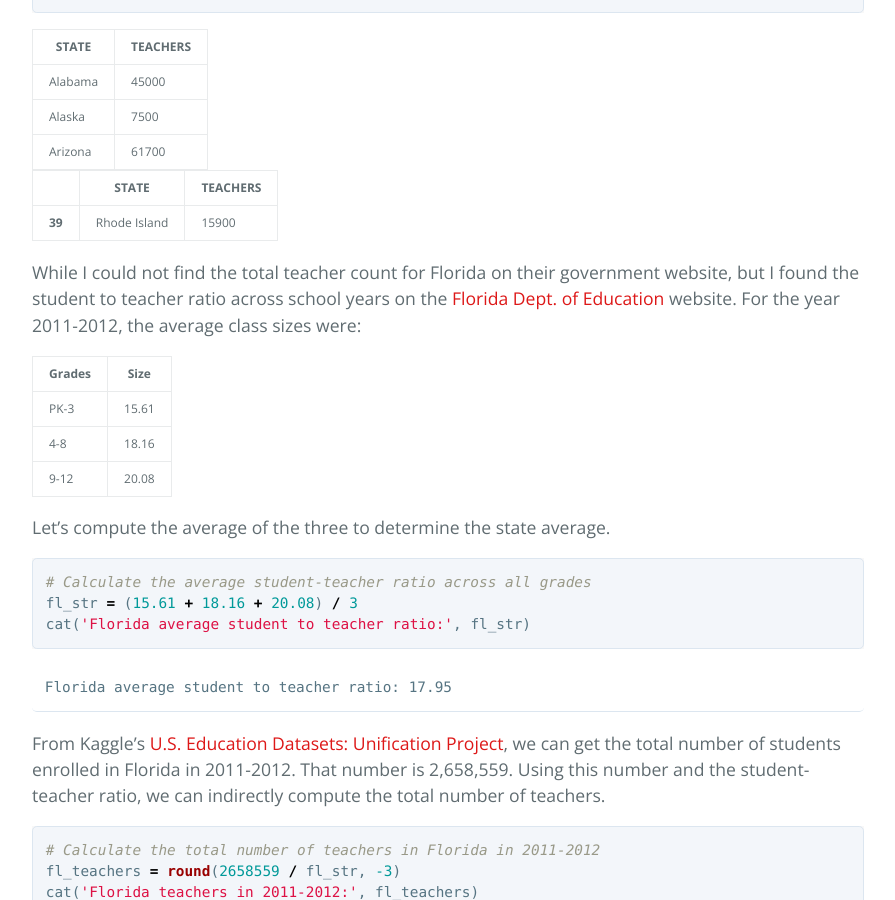
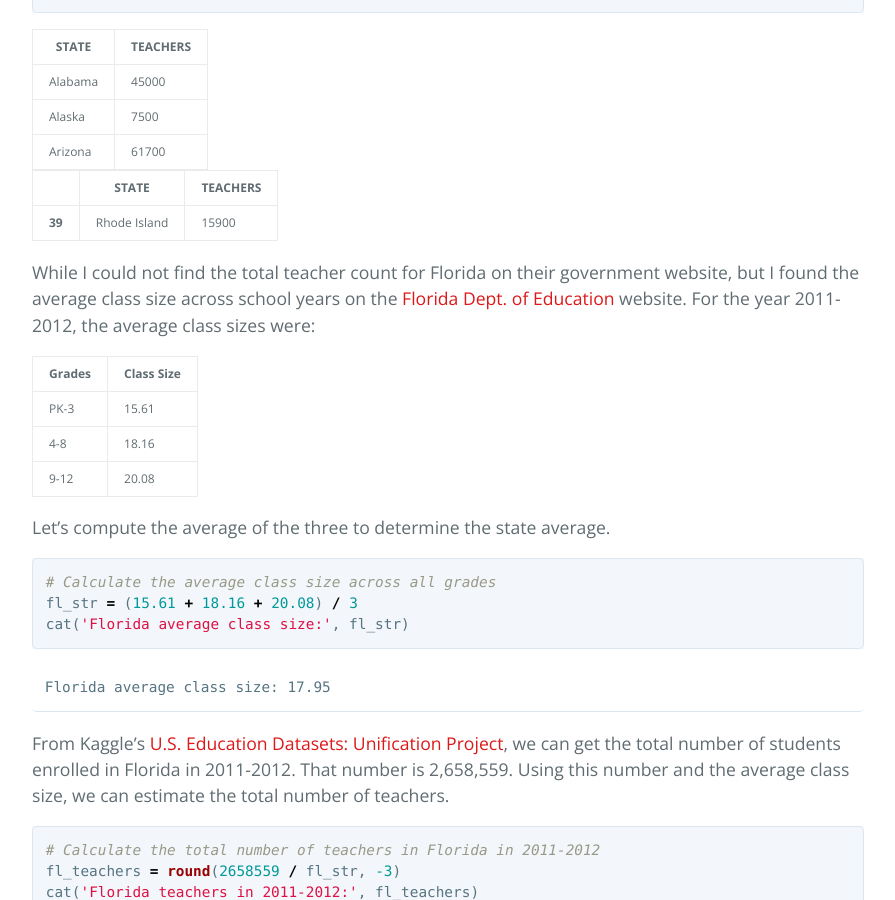
Before and after one commit to jmtritch/jmtritch.github.io, a Jekyll site: the page built from eda/impute_us_teachers/index.md, in a window 1280 px wide and 900 px high, scrolled down 1816 px. Shown: the whole window, without its empty margins (192-1087 px from the left). Built offline with Jekyll 4.4.1, drawn with Linux system fonts in a browser that asks for light colours; our own code applies the rules of GitHub Pages for plain Markdown files; some of the changed text lies outside the part shown.

Commit message:
Update Formatting

````diff
--- a/eda/impute_us_teachers/index.md
+++ b/eda/impute_us_teachers/index.md
@@ -34,7 +34,7 @@ Total Rows: 50
 
 <div class="output">
 <pre>
-    States with missing data:
+States with missing data:
 </pre>
 </div>
 
@@ -82,9 +82,9 @@ df_states[df_states$STATE == 'Rhode Island',]
 </tbody>
 </table>
 
-While I could not find the total teacher count for Florida on their government website, but I found the student to teacher ratio across school years on the [Florida Dept. of Education](http://fldoe.org/finance/budget/class-size/class-size-reduction-averages.stml) website.  For the year 2011-2012, the average class sizes were:
+While I could not find the total teacher count for Florida on their government website, but I found the average class size across school years on the [Florida Dept. of Education](http://fldoe.org/finance/budget/class-size/class-size-reduction-averages.stml) website.  For the year 2011-2012, the average class sizes were:
 
-Grades|Size
+Grades|Class Size
 -|-
 PK-3|15.61
 4-8|18.16
@@ -93,17 +93,17 @@ PK-3|15.61
 Let's compute the average of the three to determine the state average.
 
 ```R
-# Calculate the average student-teacher ratio across all grades
+# Calculate the average class size across all grades
 fl_str = (15.61 + 18.16 + 20.08) / 3
-cat('Florida average student to teacher ratio:', fl_str)
+cat('Florida average class size:', fl_str)
 ```
 <div class="output">
 <pre>
-Florida average student to teacher ratio: 17.95
+Florida average class size: 17.95
 </pre>
 </div>
 
-From Kaggle's [U.S. Education Datasets: Unification Project](https://www.kaggle.com/noriuk/us-education-datasets-unification-project), we can get the total number of students enrolled in Florida in 2011-2012.  That number is 2,658,559.  Using this number and the student-teacher ratio, we can indirectly compute the total number of teachers.
+From Kaggle's [U.S. Education Datasets: Unification Project](https://www.kaggle.com/noriuk/us-education-datasets-unification-project), we can get the total number of students enrolled in Florida in 2011-2012.  That number is 2,658,559.  Using this number and the average class size, we can estimate the total number of teachers.
 
 ```R
 # Calculate the total number of teachers in Florida in 2011-2012
@@ -208,7 +208,7 @@ With the STATES columns matching, we are ready to inner merge them into a single
 
 ```R
 # Merge both the state teachers and state score, expenditure datasets
-df_edu = left_join(df_states, df_enex, by = 'STATE')
+df_edu = left_join(df_states, df_enex, by='STATE')
 # Show the merged dataset
 cat('Total Rows:', nrow(df_edu))
 head(df_edu, 3)
@@ -383,17 +383,17 @@ head(df_cleaned, 3)
 </tbody>
 </table>
 
-Finally, we will create an interaction term for the student teacher ratio to be used in other analyses.
+Finally, we will create an interaction term for class size that will be used in other analyses.
 
 ```R
-# Calculate the student teacher ratio
-df_cleaned$ST_RATIO = round(df_cleaned$ENROLL / df_cleaned$TEACHERS, 2)
+# Calculate the class size
+df_cleaned$CLASS_SIZE = round(df_cleaned$ENROLL / df_cleaned$TEACHERS, 2)
 # Show the first rows
 head(df_cleaned, 3)
 ```
 
 <table>
-<thead><tr><th>STATE</th><th>TEACHERS</th><th>ENROLL</th><th>AVG_SCORE</th><th>AVG_TOT_EXP</th><th>ST_RATIO</th></tr></thead>
+<thead><tr><th>STATE</th><th>TEACHERS</th><th>ENROLL</th><th>AVG_SCORE</th><th>AVG_TOT_EXP</th><th>CLASS_SIZE</th></tr></thead>
 <tbody>
 	<tr><td>ALABAMA  </td><td>45000    </td><td>734974   </td><td>245.9005 </td><td>10.206890</td><td>16.33    </td></tr>
 	<tr><td>ALASKA   </td><td> 7500    </td><td>130755   </td><td>247.0921 </td><td>22.701549</td><td>17.43    </td></tr>
````
